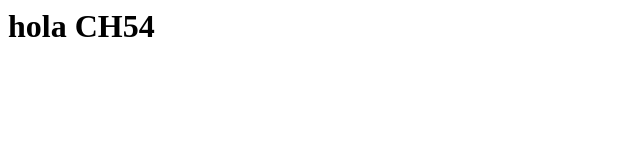
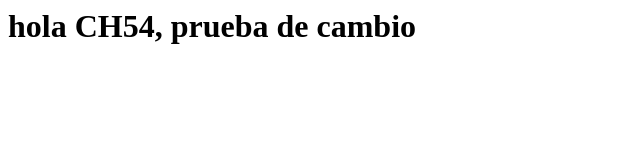
Before and after one commit to ReneCruz20/CH54miPrimerRepo, a plain HTML site: page index.html in a window 1280 px wide. Shown: the whole page, without its empty margins (0-640 px from the left). Drawn offline with Linux system fonts and the light colour scheme.

Commit message:
feat: cambio de titulo

```diff
--- a/index.html
+++ b/index.html
@@ -3,6 +3,6 @@
 	<title>CH54</title>
 </head>
 <body>
-	<h1> hola CH54 </h1>
+	<h1> hola CH54, prueba de cambio </h1>
 </body>
 </html>
```
